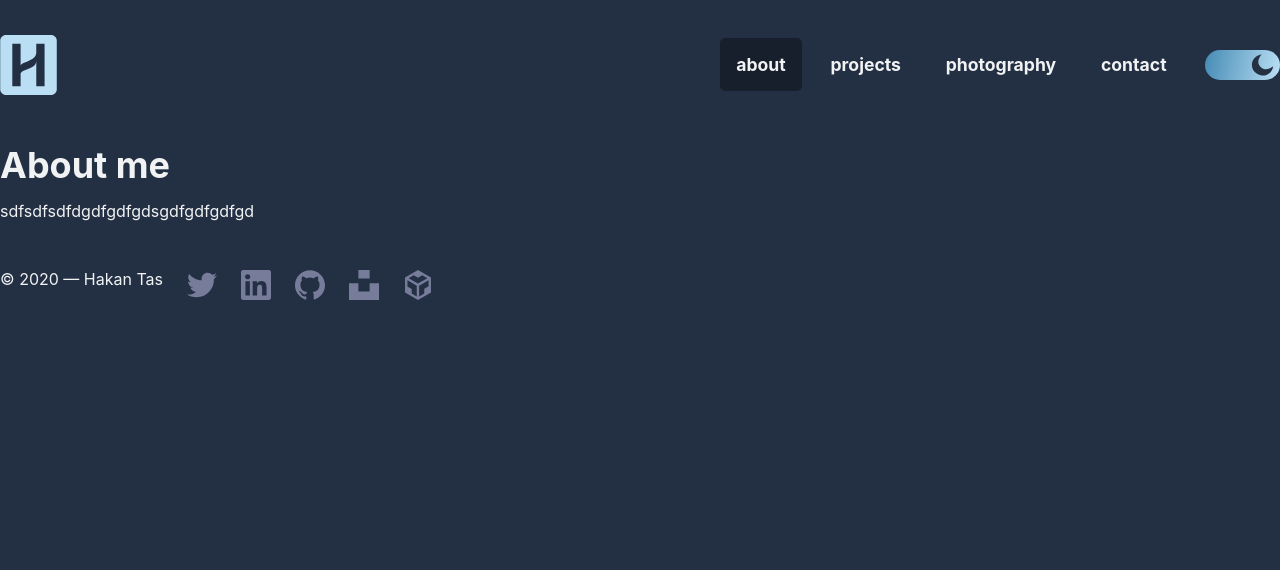
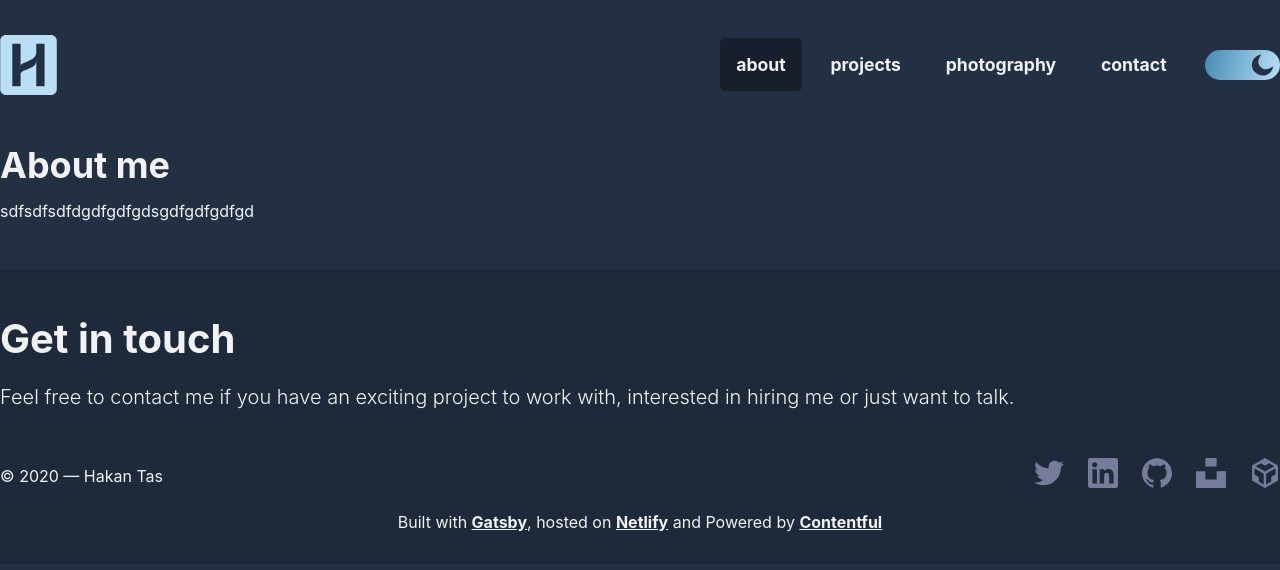
Before and after one commit to hakantas212/personal-website, a Gatsby site: page /about in a window 1280 px wide. Built offline with nearby package versions, Linux system fonts and the light colour scheme; Gatsby itself is replaced by a stand-in of ours.

Commit message:
footer/skills small changes

```diff
--- a/src/components/Globalstyle.js
+++ b/src/components/Globalstyle.js
@@ -751,16 +751,42 @@ export const GlobalStyles = createGlobalStyle`
   }
 
   footer {
-    margin: 3rem 0;
+    margin-top: 3rem;
+    padding: 3rem 0 2rem 0;
+    background: ${props => props.theme.colors.secondaryBackground};
+    width: 100%;
     color: ${props => props.theme.colors.textColor};
+    .footer-text {
+      text-align: center;
+      margin-bottom: 0rem;
+      margin-top: 1rem;
+      a {
+        font-size: 1rem;
+        text-decoration: underline;
+        font-weight: 700;
+      }
+    }
 
     .footer-container {
+      .footer-content {
+        h3 {
+          font-size: 2.5em;
+        }
+        p {
+          font-size: 1.25rem;
+          font-weight: 300;
+        }
+      }
+
+      .footer-items {
         display: flex;
-
-
+        justify-content: space-between;
+        margin-top: 3rem;
+        align-items: center;
         .footer-links  {
+          margin:0;
+          padding: 0;
           display: flex;
-
           li {
             margin-left: 1.5rem;
 
@@ -777,6 +803,7 @@ export const GlobalStyles = createGlobalStyle`
         }
       }
     }
+  }
 
 
   `
--- a/src/components/footer.js
+++ b/src/components/footer.js
@@ -5,8 +5,12 @@ function Footer() {
         <footer>
             <section>
                 <div className="footer-container">
+                    <div className="footer-content">
+                        <h3>Get in touch</h3>
+                        <p>Feel free to contact me if you have an exciting project to work with, interested in hiring me or just want to talk.</p>
+                    </div>
+                    <div className="footer-items">
                         © {new Date().getFullYear()} &mdash; Hakan Tas
-                <div className="footer-items">
                         <ul className="footer-links">
                             <li>
                                 <a href="#">
@@ -35,6 +39,7 @@ function Footer() {
                             </li>
                         </ul>
                     </div>
+                    <p className="footer-text">Built with <a href="#">Gatsby</a>, hosted on <a href="#">Netlify</a> and Powered by <a href="#">Contentful</a></p>
                 </div>
             </section>
         </footer>
--- a/src/components/themes.js
+++ b/src/components/themes.js
@@ -9,9 +9,9 @@ export const lightTheme = {
     cardBackground: '#f1f2f3',
     textColor: '#233143',
     buttonColor: 'rgba(35, 49, 67, 0.08)',
-    hover: 'rgba(237, 120, 66, 0.2)',
+    hover: 'rgba(237, 120, 66, 0.1)',
     labelColor: 'rgba(237, 120, 66, 0.3)',
-    secondaryBackground: '#ed7842',
+    secondaryBackground: 'rgba(186, 223, 245, 0.17)',
     secondaryTextColor: 'rgba(119, 124, 155, 1)',
     borderColor: 'rgba(237, 120, 66, 0.2)',
     gradient: 'linear-gradient(101deg, rgba(69,139,180,1) 0%, rgba(186,223,245,1) 100%)',
@@ -32,7 +32,7 @@ export const lightTheme = {
       buttonColor: 'rgba(0,0,0,.2);',
       hover: 'rgba(0, 0, 0, 0.35)',
       labelColor: 'rgba(0, 0, 0, 0.3)',
-      secondaryBackground: 'rgb(35, 48, 68)',
+      secondaryBackground: 'rgba(0, 0, 0, 0.15)',
       secondaryTextColor: 'rgba(119, 124, 155, 1);',
       borderColor: 'rgba(237, 120, 66, 0.4)',
       gradient: 'linear-gradient(101deg, rgba(69,139,180,1) 0%, rgba(186,223,245,1) 100%)',
```
Also changed, not shown: src/components/skills.js (+24 -22 lines), src/pages/index.js (+8 -8 lines). Lines whose indentation alone changed are shown as unchanged.
